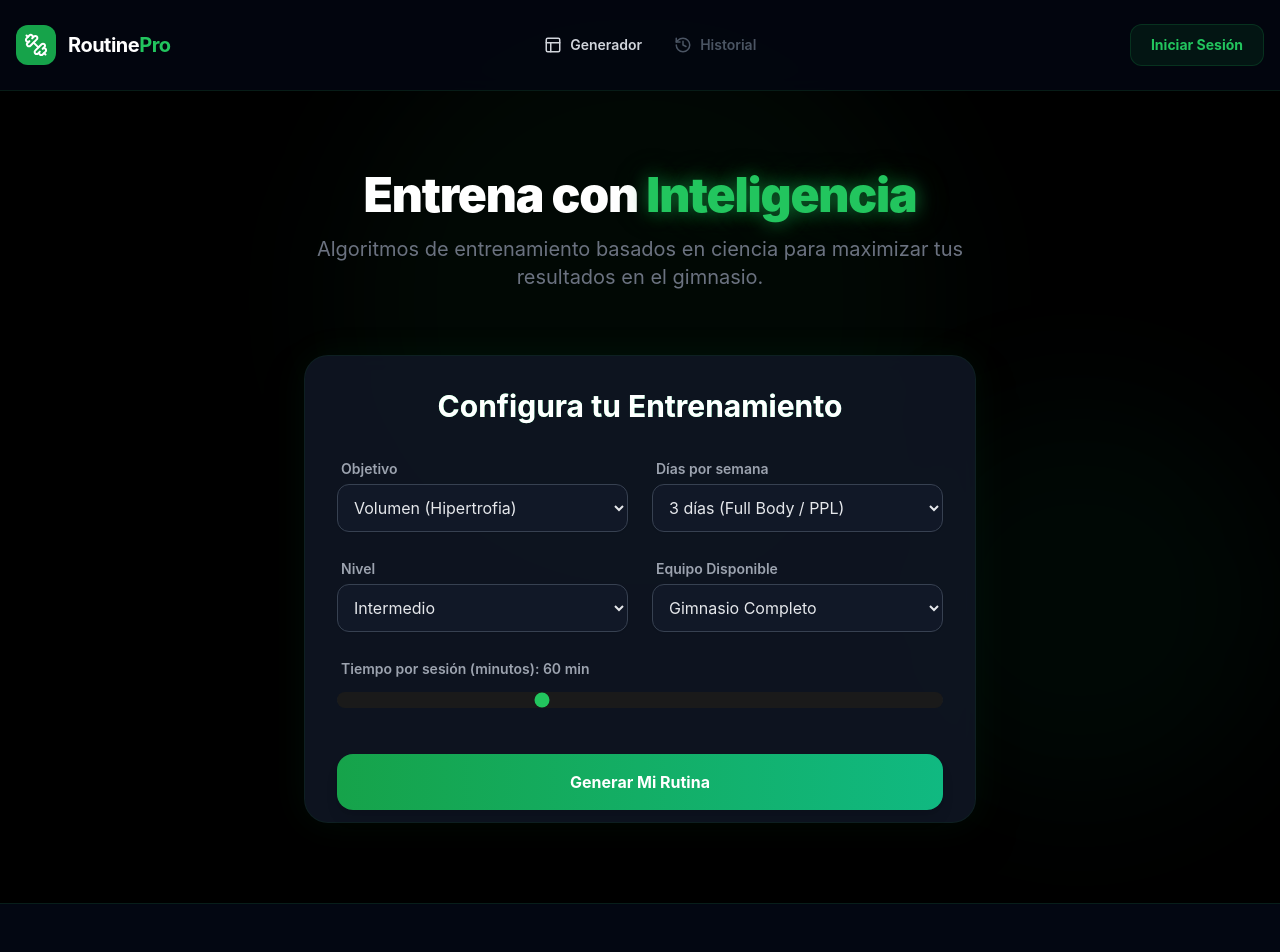
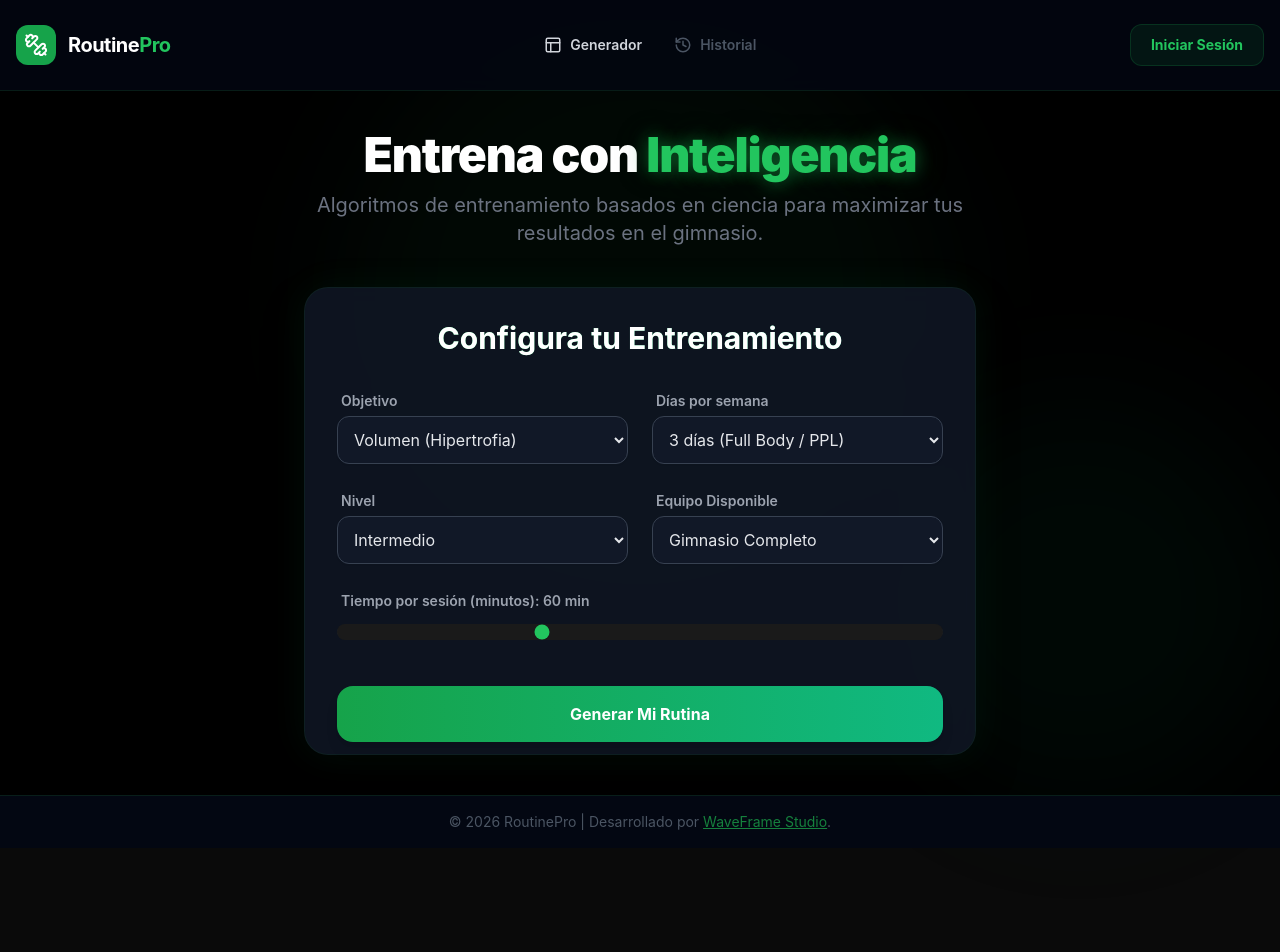
Before and after one commit to ramirolacci/FiberFit, a React (Vite) app in the folder client/: page / in a window 1280 px wide. Shown: the top 952 px of the page. After the commit the page ends 848 px from the top, so only its background shows below. Built offline with nearby package versions, Linux system fonts and the light colour scheme; no server answers.

Commit message:
Details in footer

```diff
--- a/client/src/App.tsx
+++ b/client/src/App.tsx
@@ -150,9 +150,9 @@ function App() {
 
             <main className="flex-grow relative z-10">
                 {!routine ? (
-                    <div ref={heroRef} className="py-20 px-4">
-                        <div className="text-center mb-16">
-                            <h2 className="hero-title text-5xl font-black text-white mb-4 tracking-tight">
+                    <div ref={heroRef} className="py-10 px-4">
+                        <div className="text-center mb-10">
+                            <h2 className="hero-title text-4xl md:text-5xl font-black text-white mb-3 tracking-tight">
                                 Entrena con <span className="hero-accent text-green-500">Inteligencia</span>
                             </h2>
                             <p className="hero-subtitle text-gray-500 text-xl max-w-2xl mx-auto">
@@ -194,10 +194,10 @@ function App() {
             </main>
 
             {/* Footer */}
-            <footer ref={footerRef} className="bg-gray-950 border-t border-green-900/30 py-12 px-4 relative z-10" style={{ opacity: 0 }}>
+            <footer ref={footerRef} className="bg-gray-950 border-t border-green-900/30 py-4 px-4 relative z-10" style={{ opacity: 0 }}>
                 <div className="max-w-7xl mx-auto text-center">
                     <p className="text-gray-600 text-sm">
-                        © 2024 RoutinePro AI. Diseñado para atletas, por atletas.
+                        © 2026 RoutinePro | Desarrollado por <a href="https://waveframe.com.ar/" target="_blank" rel="noopener noreferrer" className="text-green-700 underline hover:text-green-500 transition-colors">WaveFrame Studio</a>.
                     </p>
                 </div>
             </footer>
```
